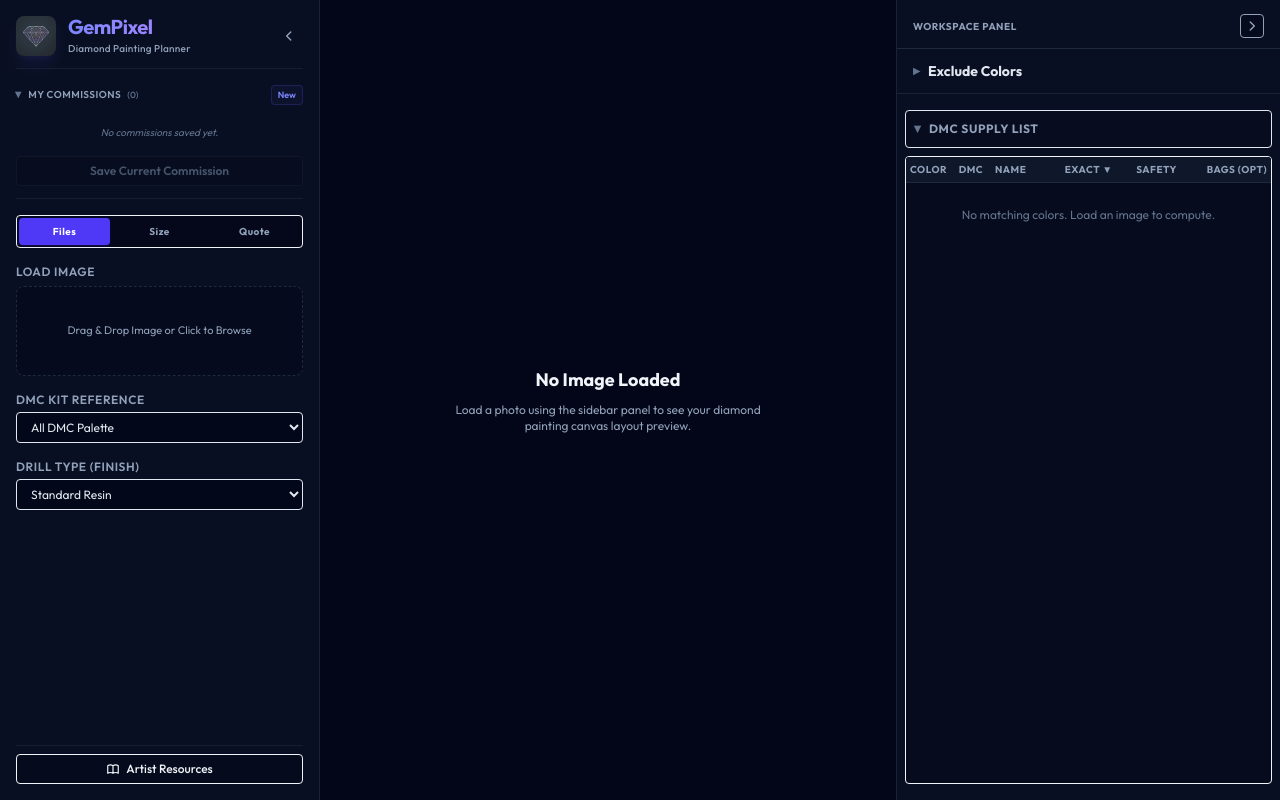
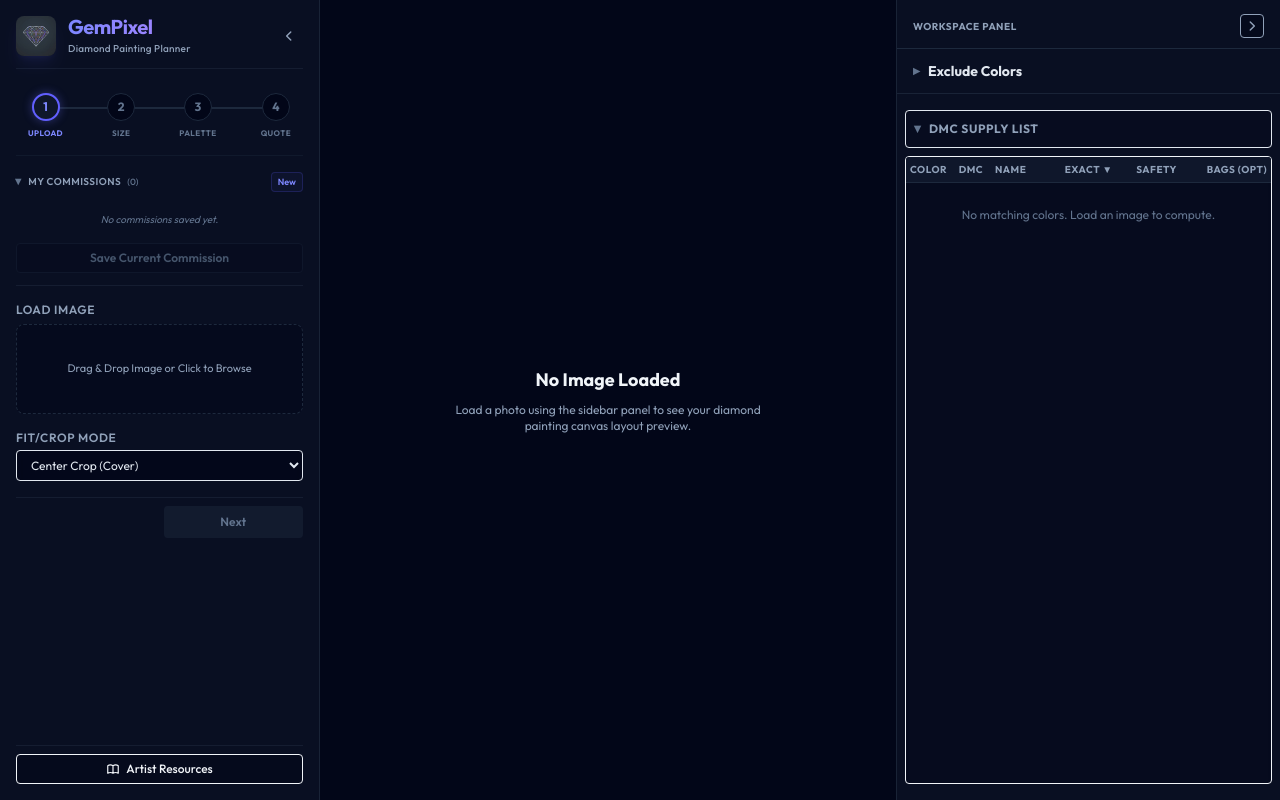
Before and after one commit to Black-Maple-Code/gempixel, a Preact app: page / in a window 1280 px wide. Built offline with nearby package versions, Linux system fonts and the light colour scheme.

Commit message:
feat(06-02): implement wizard step tracking state and progress indicators header

```diff
--- a/src/App.tsx
+++ b/src/App.tsx
@@ -270,7 +270,8 @@ export function App() {
 
   const [recentUploadsOpen, setRecentUploadsOpen] = useState(true);
 
-  const [controlTab, setControlTab] = useState<'files' | 'size' | 'quote'>('files');
+  const [wizardStep, setWizardStep] = useState<number>(1);
+  const [imageFitMode, setImageFitMode] = useState<'cover' | 'contain'>('cover');
   const [drillStyle, setDrillStyle] = useState<'square' | 'round'>('square');
   const [selectedBaseKit, setSelectedBaseKit] = useState<'all' | '100' | '200'>('all');
   const [drillType, setDrillType] = useState<'standard' | 'ab' | 'glow' | 'crystal'>('standard');
@@ -1051,6 +1052,48 @@ export function App() {
           </button>
         </div>
 
+        {/* Wizard Progress Track Header */}
+        <div className="flex items-center justify-between px-3 py-2 shrink-0 relative border-b border-slate-800/40 pb-4 no-print select-none">
+          {/* Connector Line Background */}
+          <div className="absolute top-[22px] left-8 right-8 h-0.5 bg-slate-800 z-0" />
+          {/* Active Progress Line */}
+          <div
+            className="absolute top-[22px] left-8 h-0.5 bg-indigo-500 transition-all duration-300 z-0"
+            style={{ width: `${((wizardStep - 1) / 3) * 80}%` }}
+          />
+
+          {[1, 2, 3, 4].map((step) => {
+            const isActive = wizardStep === step;
+            const isCompleted = wizardStep > step;
+            const labels = ['Upload', 'Size', 'Palette', 'Quote'];
+            const label = labels[step - 1];
+
+            return (
+              <div key={step} className="flex flex-col items-center gap-1.5 z-10">
+                <button
+                  onClick={() => {
+                    setWizardStep(step);
+                  }}
+                  className={`w-7 h-7 rounded-full flex items-center justify-center text-xs font-bold transition-all duration-300 cursor-pointer ${
+                    isActive
+                      ? 'bg-slate-900 border-2 border-indigo-500 text-indigo-400 shadow-[0_0_10px_rgba(99,102,241,0.4)] backdrop-blur-md'
+                      : isCompleted
+                      ? 'bg-indigo-600 text-white border border-indigo-500'
+                      : 'bg-slate-950 border border-slate-800 text-slate-500'
+                  }`}
+                  title={label}
+                >
+                  {step}
+                </button>
+                <span className={`text-[8px] font-bold uppercase tracking-wider ${isActive ? 'text-indigo-400' : 'text-slate-500'}`}>
+                  {label}
+                </span>
+              </div>
+            );
+          })}
+        </div>
+
+
         {/* My Commissions Portfolio Drawer */}
         <div className="border-b border-slate-800/60 pb-3 flex flex-col gap-2 shrink-0">
           <div className="flex justify-between items-center">
@@ -1143,30 +1186,8 @@ export function App() {
           )}
         </div>
 
-        {/* Sidebar Tabs */}
-        <div className="grid grid-cols-3 gap-1 bg-slate-950/60 p-0.5 rounded border border-slate-850/50 text-[10px] font-bold uppercase tracking-wider shrink-0">
-          {(['files', 'size', 'quote'] as const).map(tab => {
-            let label = 'Files';
-            if (tab === 'size') label = 'Size';
-            if (tab === 'quote') label = 'Quote';
-            return (
-              <button
-                key={tab}
-                onClick={() => setControlTab(tab)}
-                className={`py-1.5 rounded transition-all cursor-pointer text-center font-bold ${
-                  controlTab === tab
-                    ? 'bg-indigo-600 text-white shadow shadow-indigo-600/20'
-                    : 'text-slate-400 hover:text-slate-200'
-                }`}
-              >
-                {label}
-              </button>
-            );
-          })}
-        </div>
-
-        {/* Tab Contents */}
-        {controlTab === 'files' && (
+        {/* Wizard Step Contents */}
+        {wizardStep === 1 && (
           <div className="flex flex-col gap-4">
             {/* File Upload / Dropzone */}
             <div className="flex flex-col gap-1.5">
@@ -1247,43 +1268,24 @@ export function App() {
               </div>
             )}
 
-            {/* Base Kit Selector */}
+            {/* Image Fit Option */}
             <div className="flex flex-col gap-1">
-              <label className="text-xs font-semibold text-slate-400 uppercase tracking-wider">DMC Kit Reference</label>
+              <label className="text-xs font-semibold text-slate-400 uppercase tracking-wider">Fit/Crop Mode</label>
               <select
-                value={selectedBaseKit}
+                value={imageFitMode}
                 onChange={(e) => {
-                  setSelectedBaseKit((e.target as HTMLSelectElement).value as any);
-                  setExcludedColors(new Set()); // Reset exclusions on kit change
+                  setImageFitMode((e.target as HTMLSelectElement).value as any);
                 }}
-                className="bg-slate-950/80 border border-slate-850 rounded px-2.5 py-1.5 text-xs focus:outline-none focus:ring-1 focus:ring-indigo-500 transition-all text-slate-200 cursor-pointer text-ellipsis overflow-hidden"
+                className="bg-slate-950/80 border border-slate-850 rounded px-2.5 py-1.5 text-xs focus:outline-none focus:ring-1 focus:ring-indigo-500 transition-all text-slate-200 cursor-pointer"
               >
-                <option value="all">All DMC Palette</option>
-                <option value="100">Art Dot 100 Kit</option>
-                <option value="200">Art Dot 200 Kit</option>
-              </select>
-            </div>
-
-            {/* Drill Type Selector */}
-            <div className="flex flex-col gap-1">
-              <label className="text-xs font-semibold text-slate-400 uppercase tracking-wider">Drill Type (Finish)</label>
-              <select
-                value={drillType}
-                onChange={(e) => {
-                  setDrillType((e.target as HTMLSelectElement).value as any);
-                }}
-                className="bg-slate-950/80 border border-slate-850 rounded px-2.5 py-1.5 text-xs focus:outline-none focus:ring-1 focus:ring-indigo-500 transition-all text-slate-200 cursor-pointer text-ellipsis overflow-hidden"
-              >
-                <option value="standard">Standard Resin</option>
-                <option value="ab">AB (Aurora Borealis)</option>
-                <option value="glow">Glow-in-the-Dark</option>
-                <option value="crystal">Crystal / Rhinestone</option>
+                <option value="cover">Center Crop (Cover)</option>
+                <option value="contain">Fit to Grid (Contain)</option>
               </select>
             </div>
           </div>
         )}
 
-        {controlTab === 'size' && (
+        {wizardStep === 2 && (
           <div className="flex flex-col gap-4">
             {/* Canvas Preset Size */}
             <div className="flex flex-col gap-1">
@@ -1378,7 +1380,155 @@ export function App() {
           </div>
         )}
 
-        {controlTab === 'quote' && (
+        {wizardStep === 3 && (
+          <div className="flex flex-col gap-4 flex-1 overflow-hidden">
+            {/* Base Kit Selector */}
+            <div className="flex flex-col gap-1 shrink-0">
+              <label className="text-xs font-semibold text-slate-400 uppercase tracking-wider">DMC Kit Reference</label>
+              <select
+                value={selectedBaseKit}
+                onChange={(e) => {
+                  setSelectedBaseKit((e.target as HTMLSelectElement).value as any);
+                  setExcludedColors(new Set()); // Reset exclusions on kit change
+                }}
+                className="bg-slate-950/80 border border-slate-850 rounded px-2.5 py-1.5 text-xs focus:outline-none focus:ring-1 focus:ring-indigo-500 transition-all text-slate-200 cursor-pointer text-ellipsis overflow-hidden"
+              >
+                <option value="all">All DMC Palette</option>
+                <option value="100">Art Dot 100 Kit</option>
+                <option value="200">Art Dot 200 Kit</option>
+              </select>
+            </div>
+
+            {/* Drill Type Selector */}
+            <div className="flex flex-col gap-1 shrink-0">
+              <label className="text-xs font-semibold text-slate-400 uppercase tracking-wider">Drill Type (Finish)</label>
+              <select
+                value={drillType}
+                onChange={(e) => {
+                  setDrillType((e.target as HTMLSelectElement).value as any);
+                }}
+                className="bg-slate-950/80 border border-slate-850 rounded px-2.5 py-1.5 text-xs focus:outline-none focus:ring-1 focus:ring-indigo-500 transition-all text-slate-200 cursor-pointer text-ellipsis overflow-hidden"
+              >
+                <option value="standard">Standard Resin</option>
+                <option value="ab">AB (Aurora Borealis)</option>
+                <option value="glow">Glow-in-the-Dark</option>
+                <option value="crystal">Crystal / Rhinestone</option>
+              </select>
+            </div>
+
+            {/* Collapsible Sub-palette selection checklist */}
+            <div className="border border-slate-850 p-2 rounded bg-slate-950/30 flex flex-col shrink-0 no-print">
+              <button
+                onClick={() => setExcludeListOpen(!excludeListOpen)}
+                className="w-full flex justify-between items-center text-left font-bold text-xs text-slate-250 select-none cursor-pointer focus:outline-none"
+              >
+                <div className="flex items-center gap-1.5">
+                  <span className={`text-[8px] text-slate-500 transition-transform duration-200 ${excludeListOpen ? 'rotate-90' : ''}`}>▶</span>
+                  <span className="font-semibold text-slate-400 uppercase tracking-wider">Exclude Colors</span>
+                  {excludedColors.size > 0 && (
+                    <span className="text-[9px] px-1.5 py-0.5 rounded-full bg-red-500/10 border border-red-500/20 text-red-400 font-semibold">{excludedColors.size}</span>
+                  )}
+                </div>
+                {excludeListOpen && (
+                  <div className="flex gap-2 text-[10px]" onClick={(e) => e.stopPropagation()}>
+                    <button onClick={handleSelectAll} className="text-indigo-400 hover:text-indigo-300 cursor-pointer">
+                      All
+                    </button>
+                    <span className="text-slate-700 select-none">|</span>
+                    <button onClick={handleDeselectAll} className="text-indigo-400 hover:text-indigo-300 cursor-pointer">
+                      None
+                    </button>
+                  </div>
+                )}
+              </button>
+
+              {excludeListOpen && (
+                <div className="mt-2 flex flex-col gap-1.5">
+                  <p className="text-[9px] text-slate-500 leading-normal">Uncheck colors to exclude them from matching.</p>
+                  <div className="grid grid-cols-2 gap-1 max-h-28 overflow-y-auto border border-slate-850 p-1 rounded bg-slate-950/60 scrollbar-thin">
+                    {baseCandidates.map(c => {
+                      const isExcluded = excludedColors.has(c.dmc);
+                      return (
+                        <label
+                          key={c.dmc}
+                          className="flex items-center gap-1 cursor-pointer hover:bg-slate-850 p-0.5 rounded text-[10px] select-none"
+                        >
+                          <input
+                            type="checkbox"
+                            checked={!isExcluded}
+                            onChange={() => toggleColorExclusion(c.dmc)}
+                            className="rounded border-slate-700 text-indigo-600 focus:ring-indigo-500 h-2.5 w-2.5 cursor-pointer"
+                          />
+                          <span
+                            className="w-2.5 h-2.5 rounded-full border border-slate-850 shrink-0"
+                            style={{ backgroundColor: c.hex }}
+                          />
+                          <span className="font-mono text-slate-350 truncate" title={c.name}>{c.dmc}</span>
+                        </label>
+                      );
+                    })}
+                  </div>
+                </div>
+              )}
+            </div>
+
+            {/* DMC Legend List Table */}
+            <div className="flex flex-col gap-1.5 flex-1 overflow-hidden min-h-[150px] no-print">
+              <label className="text-xs font-semibold text-slate-400 uppercase tracking-wider">DMC Supply List</label>
+              <div className="flex-1 overflow-y-auto border border-slate-850 rounded bg-slate-950/30 scrollbar-thin">
+                <table className="w-full text-left text-[11px] border-collapse">
+                  <thead className="sticky top-0 bg-slate-900 border-b border-slate-800 text-slate-400 select-none text-[9px] uppercase tracking-wider font-semibold">
+                    <tr>
+                      <th className="py-1 px-1 w-6 text-center">Col</th>
+                      <th className="py-1 px-1 w-10 text-center">DMC</th>
+                      <th className="py-1 px-1 text-right">Exact</th>
+                      <th className="py-1 px-1 text-right">Safety</th>
+                      <th className="py-1 px-1 text-right">Bags</th>
+                    </tr>
+                  </thead>
+                  <tbody>
+                    {sortedMatches.map(row => {
+                      const isHighlighted = highlightedColor === row.code;
+                      return (
+                        <tr
+                          key={row.code}
+                          onClick={() => handleRowClick(row.code)}
+                          className={`border-b border-slate-800/40 hover:bg-slate-850/30 cursor-pointer select-none transition-all duration-150 ${
+                            isHighlighted ? 'bg-indigo-950/40 hover:bg-indigo-950/50 border-l border-l-indigo-500 text-indigo-200' : 'text-slate-350'
+                          }`}
+                        >
+                          <td className="py-1 px-1 flex justify-center">
+                            <span
+                              className="block w-2 h-2 rounded-full border border-slate-850 shadow-sm"
+                              style={{ backgroundColor: row.hex }}
+                            />
+                          </td>
+                          <td className="py-1 px-1 font-mono font-bold text-center text-slate-200 text-[10px]">
+                            {row.code}
+                          </td>
+                          <td className="py-1 px-1 text-right text-slate-400 font-mono">{row.count}</td>
+                          <td className="py-1 px-1 text-right font-medium text-indigo-300 font-mono">{row.safety}</td>
+                          <td className="py-1 px-1 text-right font-bold text-slate-350 font-mono text-[9px]">
+                            {optimizeBagsCost ? row.bagsText : row.packets}
+                          </td>
+                        </tr>
+                      );
+                    })}
+                    {sortedMatches.length === 0 && (
+                      <tr>
+                        <td colSpan={5} className="text-center py-6 text-slate-500 text-xs">
+                          No matching colors. Load an image to compute.
+                        </td>
+                      </tr>
+                    )}
+                  </tbody>
+                </table>
+              </div>
+            </div>
+          </div>
+        )}
+
+        {wizardStep === 4 && (
           <div className="flex flex-col gap-4">
             <div className="flex flex-col gap-1">
               <label className="text-xs font-semibold text-slate-400 uppercase tracking-wider">Canvas Base Price ($)</label>
@@ -1653,6 +1803,32 @@ export function App() {
             </div>
           </div>
         )}
+
+        {/* Wizard Footer Navigation */}
+        <div className="flex gap-2 shrink-0 no-print pt-2 border-t border-slate-800/60">
+          {wizardStep > 1 ? (
+            <button
+              onClick={() => setWizardStep(prev => prev - 1)}
+              className="flex-1 bg-slate-800 hover:bg-slate-700 text-slate-200 py-2 rounded text-xs font-semibold flex items-center justify-center transition-all cursor-pointer"
+            >
+              Back
+            </button>
+          ) : (
+            <div className="flex-1" />
+          )}
+          {wizardStep < 4 ? (
+            <button
+              id="wizard-next-btn"
+              onClick={() => setWizardStep(prev => prev + 1)}
+              disabled={wizardStep === 1 && !image && !activeProjectId}
+              className="flex-1 bg-indigo-600 hover:bg-indigo-500 disabled:bg-slate-800/50 disabled:text-slate-500 disabled:cursor-not-allowed text-white py-2 rounded text-xs font-semibold flex items-center justify-center transition-all cursor-pointer"
+            >
+              Next
+            </button>
+          ) : (
+            <div className="flex-1" />
+          )}
+        </div>
 
         {/* Sidebar Footer Actions */}
         <div className="mt-auto flex flex-col gap-2 pt-2 border-t border-slate-800/60 shrink-0 no-print">
```
